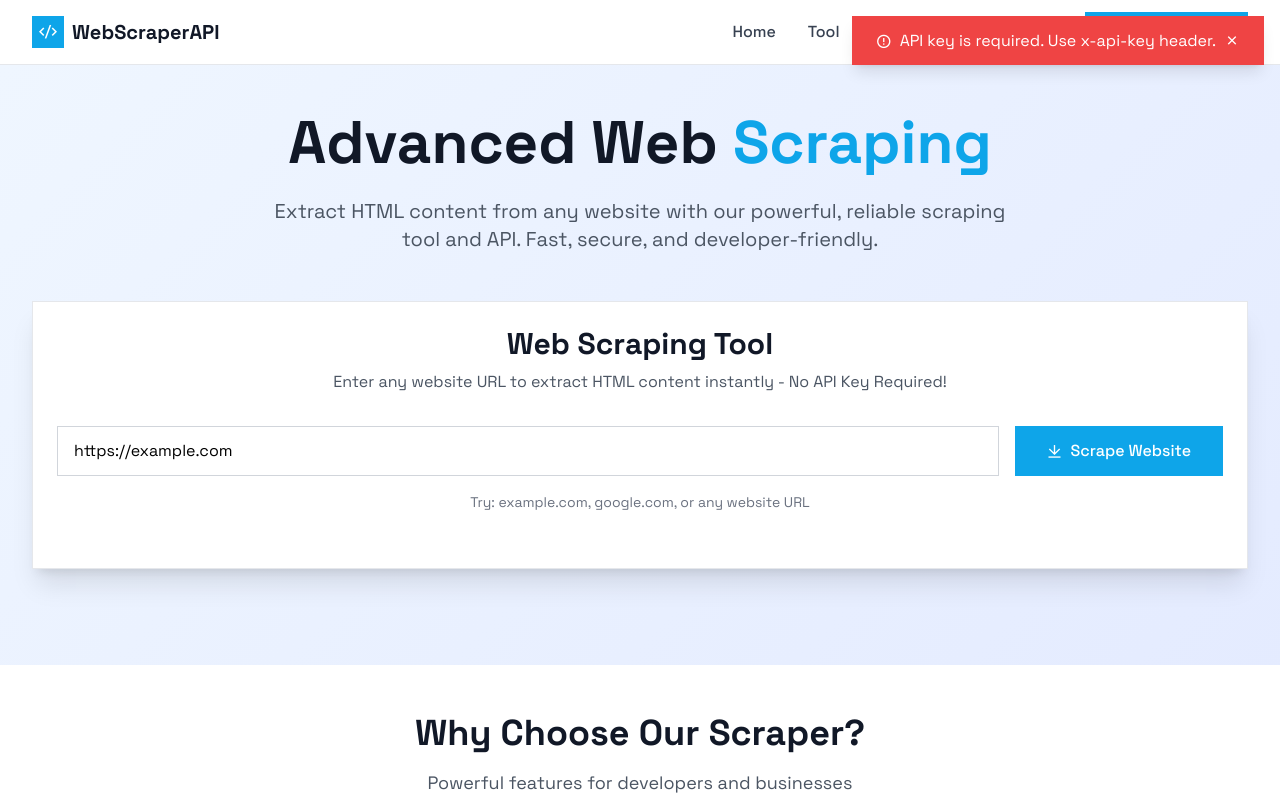
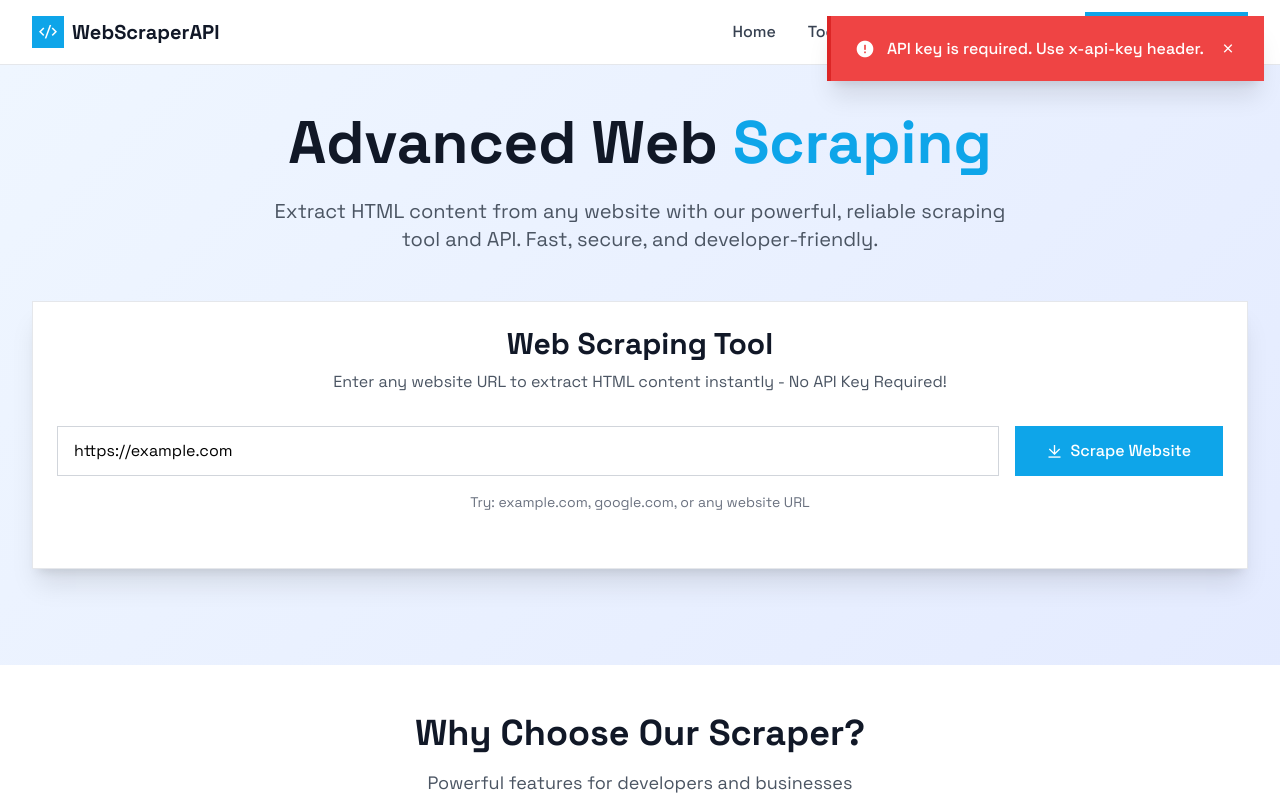
Before and after one commit to hasanxld/web-scraper, a Next.js app: page / in a window 1280 px wide. Both pictures are taken after typing "https://example.com" into the empty fields and a click on the button "Scrape Website". Shown: the top 800 px of the page. Built offline with nearby package versions, Linux system fonts and the light colour scheme; no server answers.

Commit message:
Update Toast.js

```diff
--- a/components/Toast.js
+++ b/components/Toast.js
@@ -4,21 +4,46 @@ export default function Toast({ message, type = 'success', onClose }) {
   useEffect(() => {
     const timer = setTimeout(() => {
       onClose()
-    }, 3000)
+    }, 4000)
 
     return () => clearTimeout(timer)
   }, [onClose])
 
-  const bgColor = type === 'success' ? 'bg-green-500' :
-                  type === 'error' ? 'bg-red-500' :
-                  'bg-blue-500'
+  const getIcon = () => {
+    switch (type) {
+      case 'success':
+        return 'ri-checkbox-circle-fill'
+      case 'error':
+        return 'ri-error-warning-fill'
+      case 'warning':
+        return 'ri-alert-fill'
+      default:
+        return 'ri-information-fill'
+    }
+  }
+
+  const getBgColor = () => {
+    switch (type) {
+      case 'success':
+        return 'bg-green-500'
+      case 'error':
+        return 'bg-red-500'
+      case 'warning':
+        return 'bg-yellow-500'
+      default:
+        return 'bg-blue-500'
+    }
+  }
 
   return (
-    <div className="fixed top-4 right-4 z-50 animate-in slide-in-from-right">
-      <div className={`${bgColor} text-white px-6 py-3 rounded shadow-lg flex items-center space-x-2`}>
-        <i className={`ri-${type === 'success' ? 'check' : 'error-warning'}-line`}></i>
-        <span>{message}</span>
-        <button onClick={onClose} className="ml-4">
+    <div className="fixed top-4 right-4 z-50 animate-fade-in">
+      <div className={`${getBgColor()} text-white px-6 py-4 rounded-lg shadow-xl flex items-center space-x-3 min-w-[300px] border-l-4 ${type === 'success' ? 'border-green-600' : type === 'error' ? 'border-red-600' : type === 'warning' ? 'border-yellow-600' : 'border-blue-600'}`}>
+        <i className={`${getIcon()} text-xl`}></i>
+        <span className="flex-1 font-medium">{message}</span>
+        <button
+          onClick={onClose}
+          className="hover:bg-white/20 p-1 rounded transition-colors"
+        >
           <i className="ri-close-line"></i>
         </button>
       </div>
```
